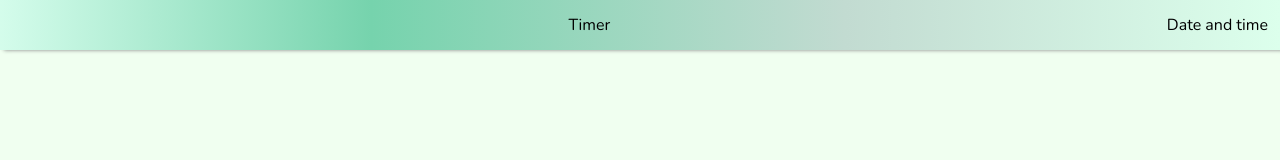
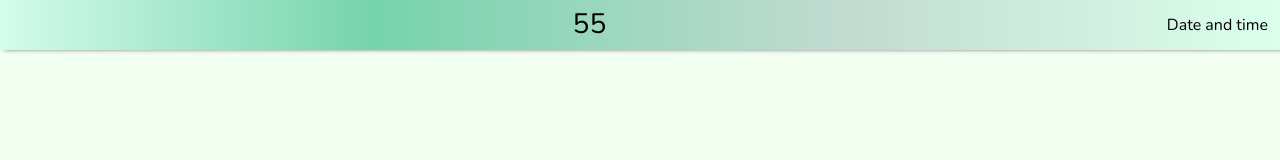
Before and after one commit to Paddybaba/thequestionmark, a Next.js app: page /test/start_test in a window 1280 px wide. Shown: the top 160 px of the page. Built offline with nearby package versions, Linux system fonts and the light colour scheme.

Commit message:
adding counter

```diff
--- /dev/null
+++ b/pages/api/mypaths.js
@@ -0,0 +1 @@
+export default path = "https://quiz-server-paddy.herokuapp.com";
--- /dev/null
+++ b/src/components/Countdown.js
@@ -0,0 +1,20 @@
+import React, { useEffect, useState } from "react";
+
+const Countdown = () => {
+  const [counter, setCounter] = useState(60);
+
+  useEffect(() => {
+    const timer =
+      counter > 0 && setInterval(() => setCounter(counter - 1), 1000);
+    return () => clearInterval(timer);
+  }, [counter]);
+  return (
+    <>
+      <div className="countdown">
+        <h3>{counter}</h3>
+      </div>
+    </>
+  );
+};
+
+export default Countdown;
--- a/src/components/TopBar.js
+++ b/src/components/TopBar.js
@@ -1,5 +1,6 @@
 import React from "react";
 import { connect } from "react-redux";
+import Countdown from "./Countdown";
 const TopBar = (props) => {
   // console.log("props from topbar", props);
   return (
@@ -12,7 +13,9 @@ const TopBar = (props) => {
                 <div></div>
                 <div>{props.student.student}</div>
               </div>
-              <div>Timer</div>
+              <div>
+                <Countdown />
+              </div>
               <div>Date and time</div>
             </div>
           </div>
--- a/src/components/mycss.css
+++ b/src/components/mycss.css
@@ -66,7 +66,14 @@ body {
   align-items: center;
   box-shadow: gray 4px 0px 4px;
 }
-
+.countdown {
+  display: flex;
+  align-items: center;
+  justify-content: center;
+}
+.countdown h3 {
+  margin: 0;
+}
 .welcome {
   margin-top: 20%;
   font-size: 200%;
```
Also changed, not shown: pages/login/loginPage.js (+7 -4 lines), pages/test/selectTest.js (+7 -3 lines).
